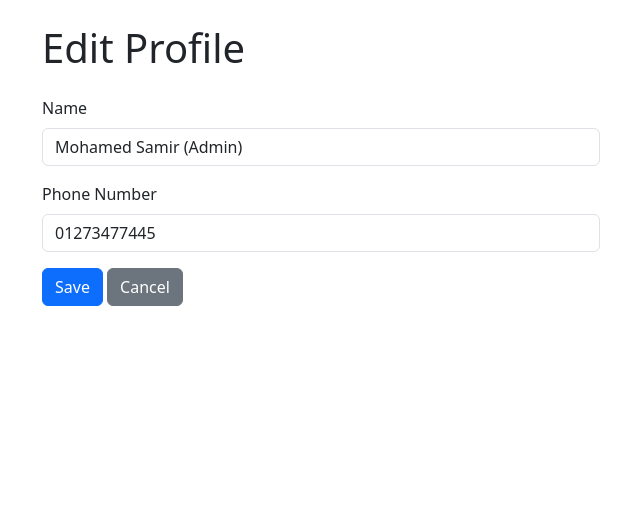
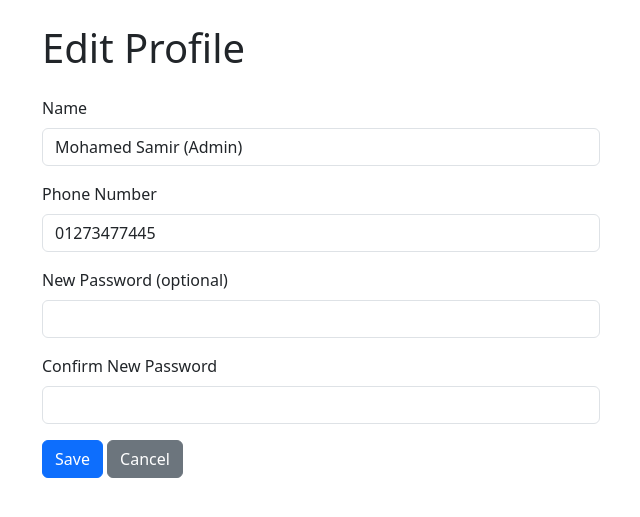
Before and after one commit to mohamedsamirpassion/marketplace, a Django app: page /edit-profile/ in a window 1280 px wide. Shown: the part 56-573 px from the top of the page, without its empty margins (40-680 px from the left). Run offline with Django 4.2, Linux system fonts and the light colour scheme; a user stored in the database is signed in.

Commit message:
Add password change option to edit profile page

```diff
--- a/users/templates/users/edit_profile.html
+++ b/users/templates/users/edit_profile.html
@@ -2,6 +2,9 @@
 {% block title %}Edit Profile{% endblock %}
 {% block content %}
     <h1 class="mb-4">Edit Profile</h1>
+    {% if error %}
+        <div class="alert alert-danger">{{ error }}</div>
+    {% endif %}
     <form method="post" class="w-50">
         {% csrf_token %}
         <div class="mb-3">
@@ -12,6 +15,14 @@
             <label for="phone_number" class="form-label">Phone Number</label>
             <input type="text" class="form-control" id="phone_number" name="phone_number" value="{{ user.phone_number }}" required>
         </div>
+        <div class="mb-3">
+            <label for="new_password" class="form-label">New Password (optional)</label>
+            <input type="password" class="form-control" id="new_password" name="new_password">
+        </div>
+        <div class="mb-3">
+            <label for="confirm_password" class="form-label">Confirm New Password</label>
+            <input type="password" class="form-control" id="confirm_password" name="confirm_password">
+        </div>
         <button type="submit" class="btn btn-primary">Save</button>
         <a href="{% url 'home' %}" class="btn btn-secondary">Cancel</a>
     </form>
--- a/users/views.py
+++ b/users/views.py
@@ -15,6 +15,17 @@ def edit_profile(request):
         user = request.user
         user.name = request.POST['name']
         user.phone_number = request.POST['phone_number']
+        # Handle password change
+        new_password = request.POST.get('new_password')
+        confirm_password = request.POST.get('confirm_password')
+        if new_password and confirm_password:
+            if new_password == confirm_password:
+                user.set_password(new_password)
+            else:
+                return render(request, 'users/edit_profile.html', {
+                    'user': user,
+                    'error': 'Passwords do not match.'
+                })
         user.save()
         return redirect('home')
     return render(request, 'users/edit_profile.html', {'user': request.user})
```
